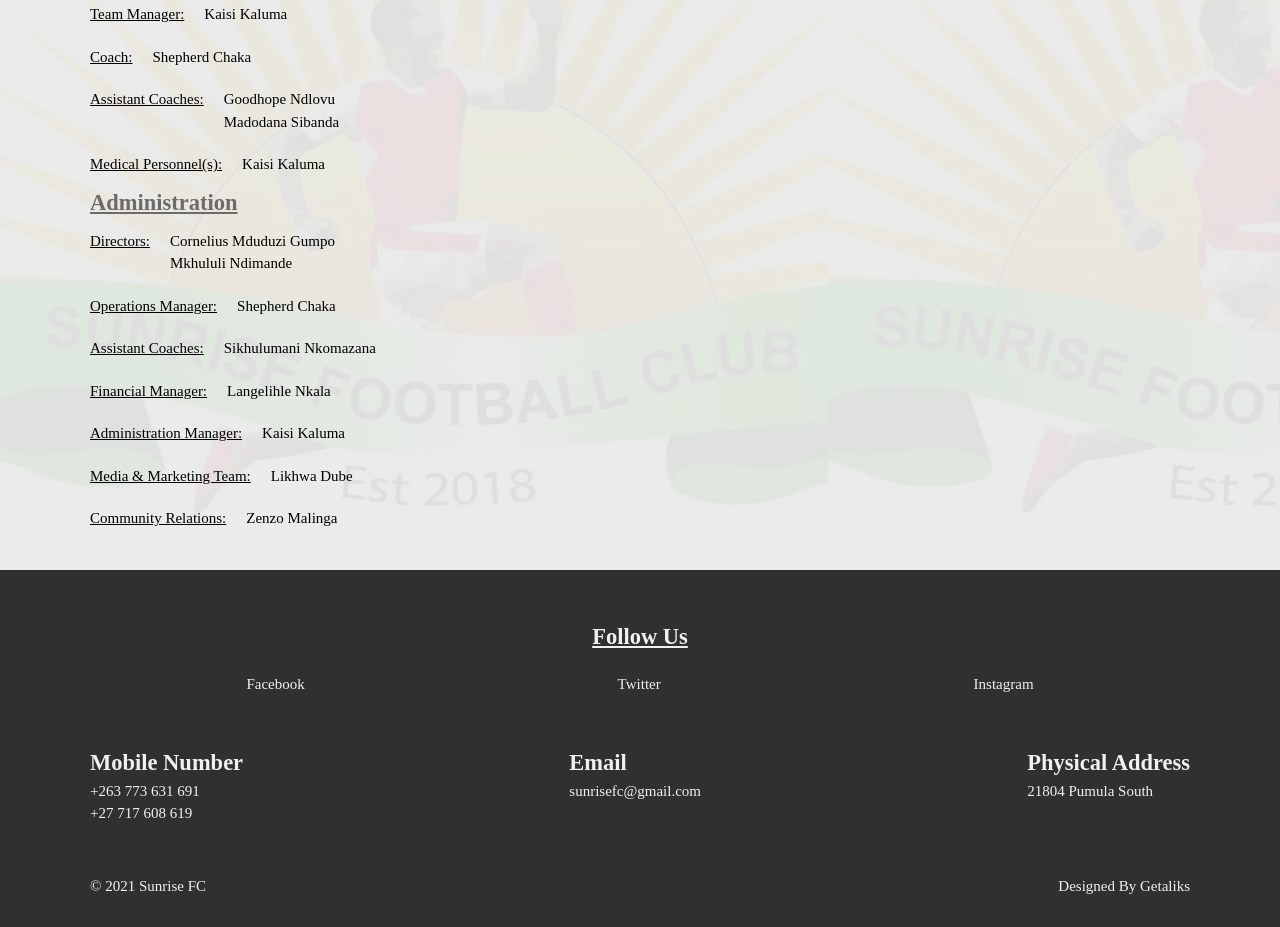
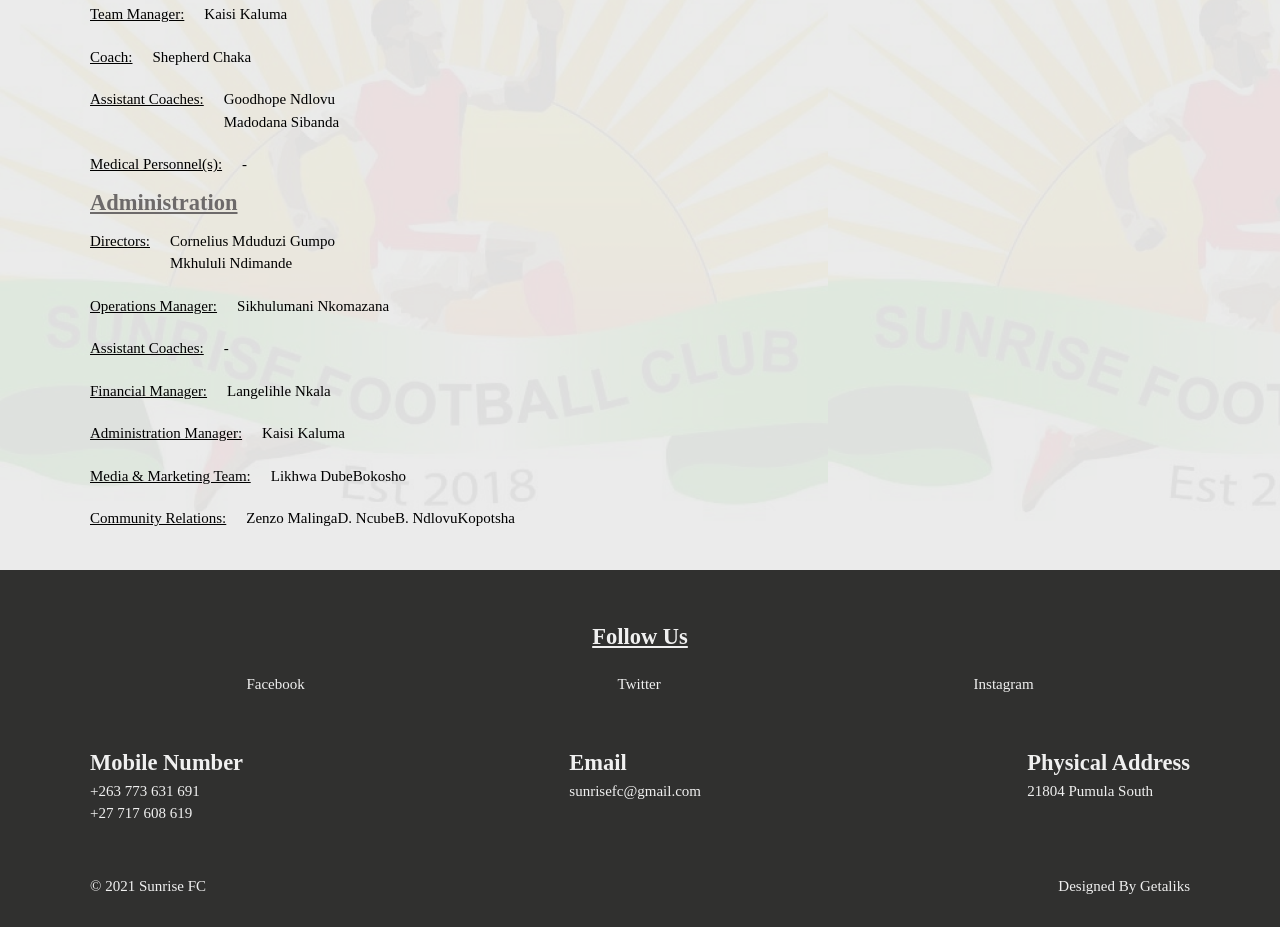
Before and after one commit to njabulo-mathew/animated-counter, a plain HTML site: page index.html in a window 1280 px wide. Shown: the part 1825-2752 px from the top of the page. Drawn offline with Linux system fonts and the light colour scheme; a script that the page names is missing.

Commit message:
Update index.html

```diff
--- a/index.html
+++ b/index.html
@@ -99,7 +99,7 @@
         </div>
         <div class="member">
             <p class="role">Medical Personnel(s):</p>
-            <p>Kaisi Kaluma</p>
+            <p>-</p>
         </div>
 
         <h2 class="title">Administration</h2>
@@ -112,11 +112,11 @@
         </div>
         <div class="member">
             <p class="role">Operations Manager:</p>
-            <p>Shepherd Chaka</p>
+            <p>Sikhulumani Nkomazana</p>
         </div>
         <div class="member">
             <p class="role">Assistant Coaches:</p>
-            <p>Sikhulumani Nkomazana</p>
+            <p>-</p>
         </div>
         <div class="member">
             <p class="role">Financial Manager:</p>
@@ -129,10 +129,14 @@
         <div class="member">
             <p class="role">Media & Marketing Team:</p>
             <p>Likhwa Dube</p>
+            <p>Bokosho</p>
         </div>
         <div class="member">
             <p class="role">Community Relations:</p>
             <p>Zenzo Malinga</p>
+            <p>D. Ncube</p>
+            <p>B. Ndlovu</p>
+            <p>Kopotsha</p>
         </div>
     </div>
 </div>
```
